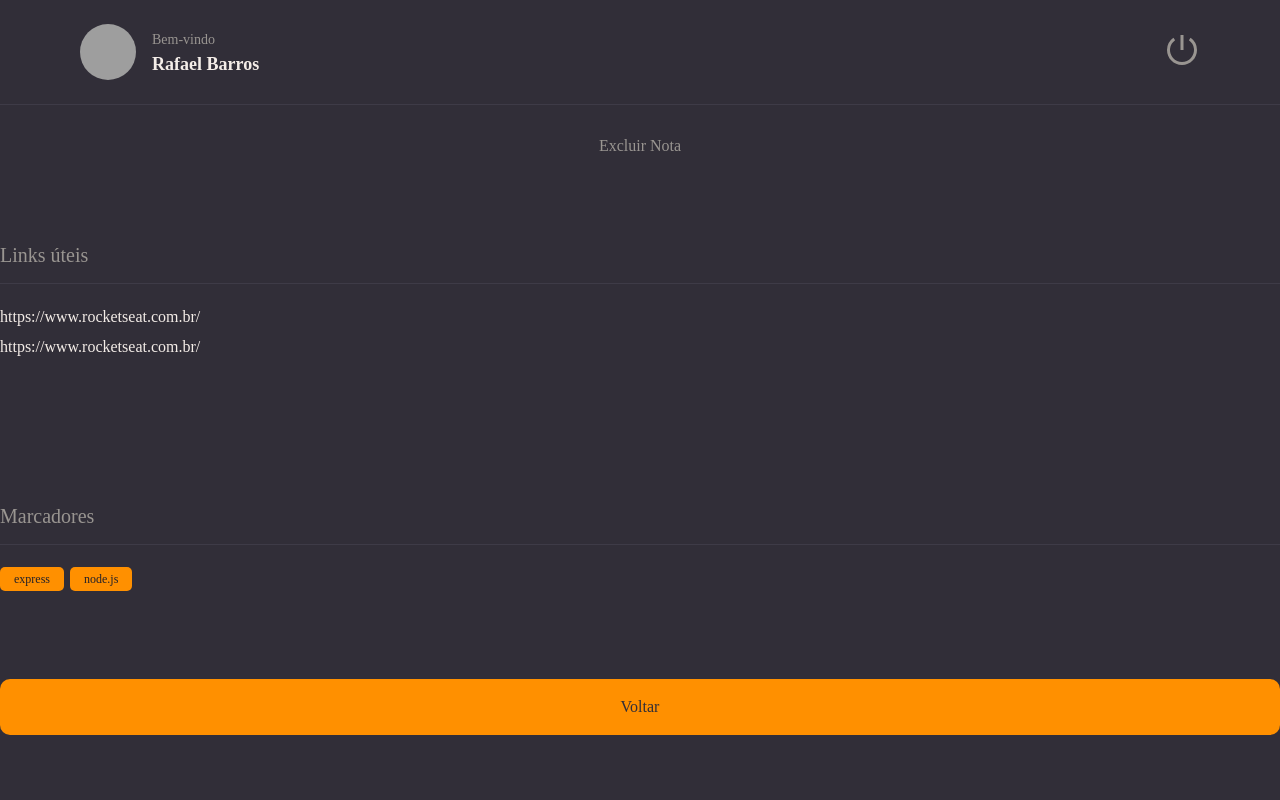
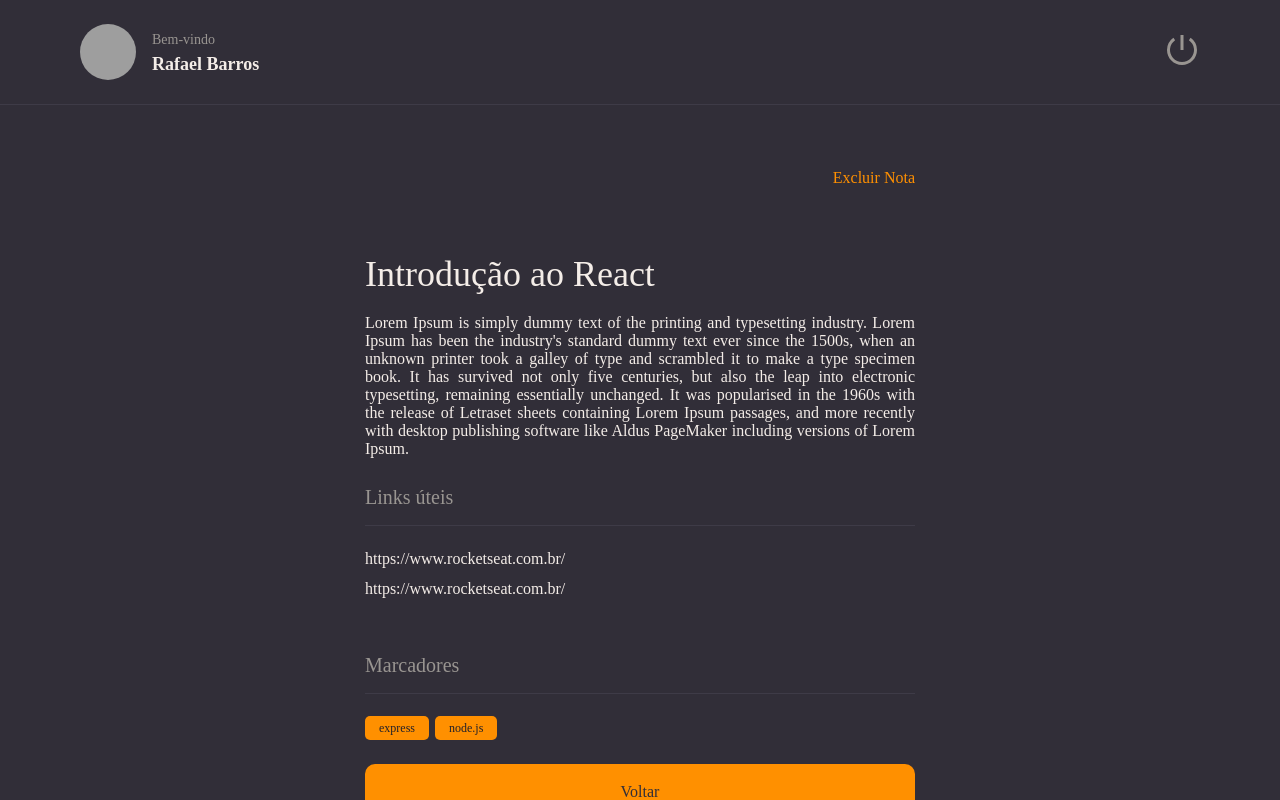
Before and after one commit to dev-rafael92as/rocketNotesStage09, a React (Vite) app: page / in a window 1280 px wide. Built offline with nearby package versions, Linux system fonts and the light colour scheme; grey boxes are pictures that could not be loaded.

Commit message:
[Stage09ExercicioAula] Update Details page

```diff
--- a/src/components/ButtonText/styles.js
+++ b/src/components/ButtonText/styles.js
@@ -2,7 +2,7 @@
 
 export const Container = styled.button`
     background: none;
-    color: ${({ theme }) => theme.COLORS.GRAY_100};
+    color: ${({ theme }) => theme.COLORS.ORANGE};
 
     border: none;
     font-size: 16px;
--- a/src/components/Section/styles.js
+++ b/src/components/Section/styles.js
@@ -1,7 +1,7 @@
 import styled from 'styled-components';
 
 export const Container = styled.section`
-    margin: 56px 0 28px;
+    margin: 28px 0 28px;
 
     > h2 {
         border-bottom-width: 1px;
--- a/src/pages/Details/index.jsx
+++ b/src/pages/Details/index.jsx
@@ -1,7 +1,7 @@
 import { Button } from '../../components/Button/index.jsx'
 import { ButtonText } from '../../components/ButtonText'
 import { Header } from '../../components/Header/index.jsx'
-import { Container, Links } from './styles.js'
+import { Container, Links, Content } from './styles.js'
 import { Section } from '../../components/Section/index.jsx'
 import { Tags } from '../../components/Tags/index.jsx'
 
@@ -9,22 +9,26 @@
     return (
         <Container>
             <Header />
-
+            <main>
+                <Content>
                     <ButtonText title="Excluir Nota"/>
-
+                    <h1>Introdução ao React</h1>
+                    <p>
+                    Lorem Ipsum is simply dummy text of the printing and typesetting industry. Lorem Ipsum has been the industry's standard dummy text ever since the 1500s, when an unknown printer took a galley of type and scrambled it to make a type specimen book. It has survived not only five centuries, but also the leap into electronic typesetting, remaining essentially unchanged. It was popularised in the 1960s with the release of Letraset sheets containing Lorem Ipsum passages, and more recently with desktop publishing software like Aldus PageMaker including versions of Lorem Ipsum.
+                    </p>
                     <Section title="Links úteis">
                         <Links>
                             <li><a href="#">https://www.rocketseat.com.br/</a></li>
                             <li><a href="#">https://www.rocketseat.com.br/</a></li>
                         </Links>
                     </Section>
-
                     <Section title="Marcadores">
                         <Tags title="express"></Tags>
                         <Tags title="node.js"></Tags>
                     </Section>
-
                     <Button title="Voltar"/>
+                </Content>
+            </main>
         </Container>
     )
 }
--- a/src/pages/Details/styles.js
+++ b/src/pages/Details/styles.js
@@ -8,6 +8,12 @@
    grid-template-rows: 105px auto;
    grid-template-areas: "header"
    "content";
+
+   > main {
+      grid-area: content;
+      overflow-y: scroll;
+      padding: 64px 0;
+   }
 `;
 
 export const Links = styled.ul`
@@ -22,3 +28,27 @@
    }
 
 `
+export const Content = styled.div`
+   max-width: 550px;
+   margin: 0 auto;
+
+   display: flex;
+   flex-direction: column;
+
+   > button:first-child {
+      align-self: end;
+   }
+
+   > h1 {
+      margin-bottom: 16px;
+      padding-top: 64px;
+      font-weight: 500;
+      font-size: 36px;
+      line-height: 47px;
+   }
+
+   > p {
+      text-align: justify;
+   }
+
+`
```
Lines whose indentation alone changed are shown as unchanged.
